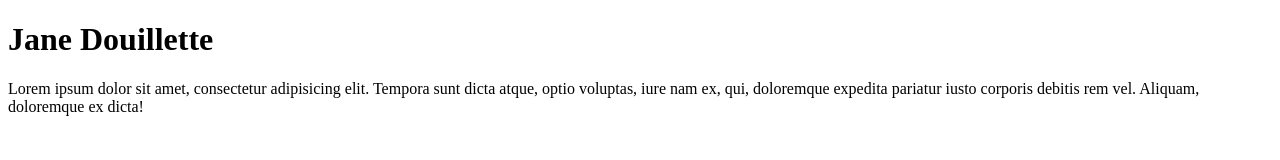
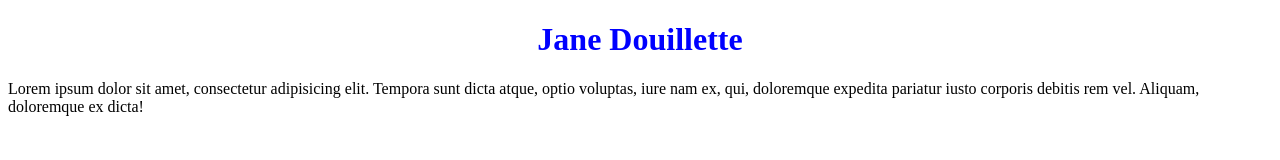
Before and after one commit to SouleimanM/SouleimanM.github.io, a plain HTML site: page index.html in a window 1280 px wide. Drawn offline with Linux system fonts and the light colour scheme.

Commit message:
Update index.html

```diff
--- a/index.html
+++ b/index.html
@@ -3,6 +3,12 @@
 <head>
 	<meta charset="UTF-8">
 	<title>GitHub</title>
+ <style>
+	 h1{
+		 color: blue;
+	         text-align : center;
+	 }
+</style>
 </head>
 <body>
  <h1>Jane Douillette</h1>
```
